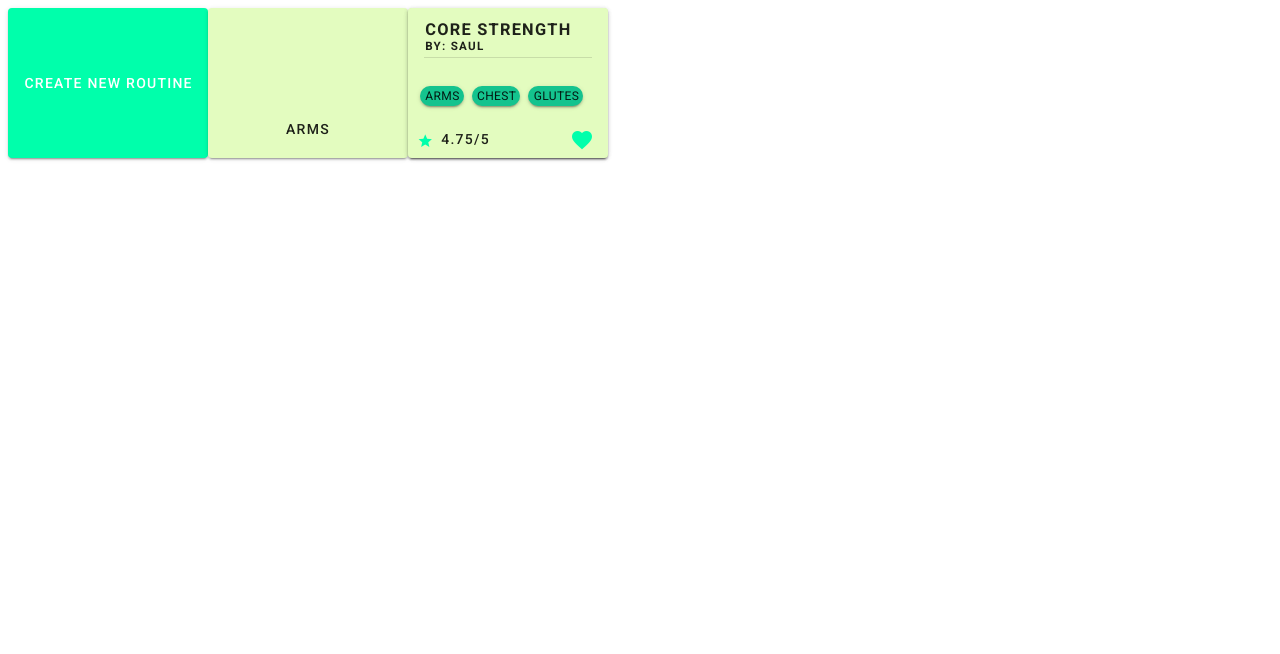
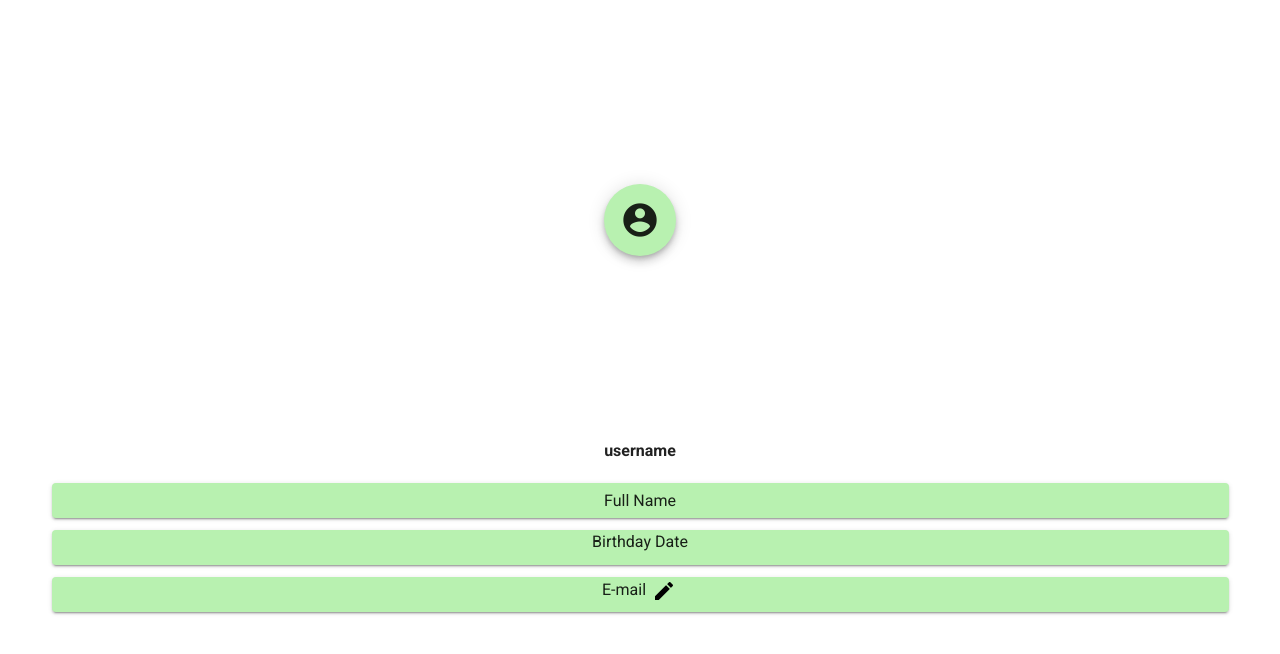
Before and after one commit to nicklnick/tp2-hci, a Vue app: page / in a window 1280 px wide. Shown: the top 654 px of the page. Built offline with nearby package versions, Linux system fonts and the light colour scheme.

Commit message:
feat: users prof not finished

```diff
--- a/package.json
+++ b/package.json
@@ -10,6 +10,7 @@
   },
   "dependencies": {
     "core-js": "^3.8.3",
+    "husky": "^7.0.4",
     "vue": "^2.6.14",
     "vuetify": "^2.6.0"
   },
--- a/src/App.vue
+++ b/src/App.vue
@@ -1,30 +1,48 @@
 <template>
   <v-app>
-    <v-main class="pa-5">
-      <v-row>
-        <BigButton button_text="Create New Routine"></BigButton>
-        <ButtonWithIcon button_text="Arms"
-                        button_icon="muscles/muscle.png"></ButtonWithIcon>
-        <RoutineButton routine_author="Saul" routine_name="Core Strength"
-        routine_stars="4.75"></RoutineButton>
-      </v-row>
-    </v-main>
+    <v-spacer></v-spacer>
+    <div class="d-flex align-center justify-center">
+      <v-btn id="profile" color="tertiary" fab x-large>
+        <v-icon x-large>account_circle</v-icon>
+      </v-btn>
+    </div>
+    <v-spacer></v-spacer>
+    <div>
+      <p class="font-weight-bold">username</p>
+    </div>
+    <div>
+      <v-card class="d-flex flex-column align-center justify-center" flat tile>
+        <v-container class="pa-1">
+          <v-card
+            class="d-flex text-center justify-center align-center"
+            rounded-lg
+            color="tertiary"
+            height="35px"
+          >
+            Full Name
+          </v-card>
+          <v-card class="text-center my-3 justify-center align-center" roundend-lg color="tertiary" height="35px">
+            Birthday Date
+          </v-card>
+          <v-card class="text-center justify-center align-center" roundend-lg color="tertiary" height="35px">
+            E-mail
+            <v-btn icon color="black" small>
+              <v-icon>edit</v-icon>
+            </v-btn>
+          </v-card>
+        </v-container>
+      </v-card>
+    </div>
+    <v-spacer></v-spacer>
   </v-app>
 </template>
+
 <script>
-
-import BigButton from "@/components/BigButton";
-import ButtonWithIcon from "@/components/ButtonWithIcon";
-import RoutineButton from "@/components/RoutineButton";
-
 export default {
   name: "App",
 
-  components: {
-    BigButton,
-    ButtonWithIcon,
-    RoutineButton,
-  },
+  components: {},
+
   data: () => ({
     //
   }),
@@ -32,8 +50,11 @@ export default {
 </script>
 
 <style>
-.search-bar {
-  width: 35%;
-  align-self: center;
+.pa-1 {
+  width: 50%;
+}
+
+.font-weight-bold {
+  text-align: center;
 }
 </style>
```
Also changed, not shown: 1 other file (tests, documents, lock files or other folders).
